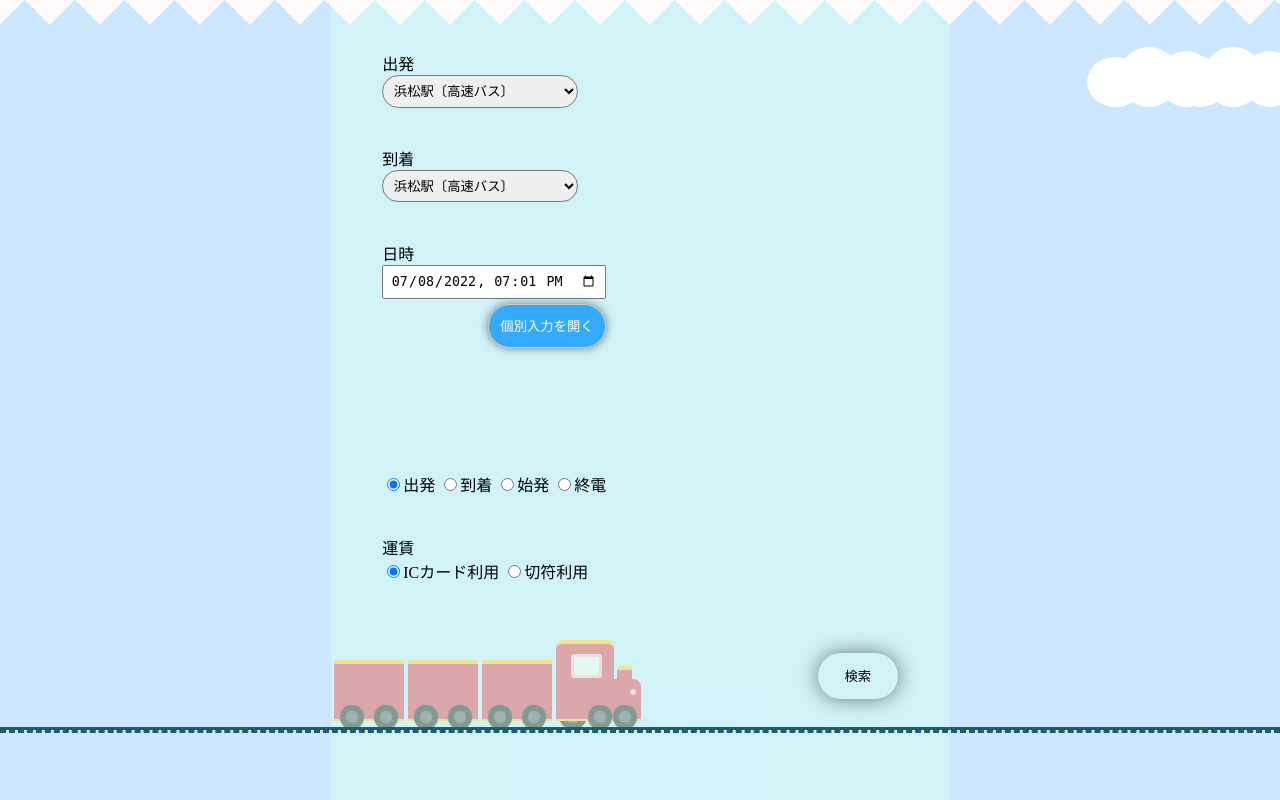
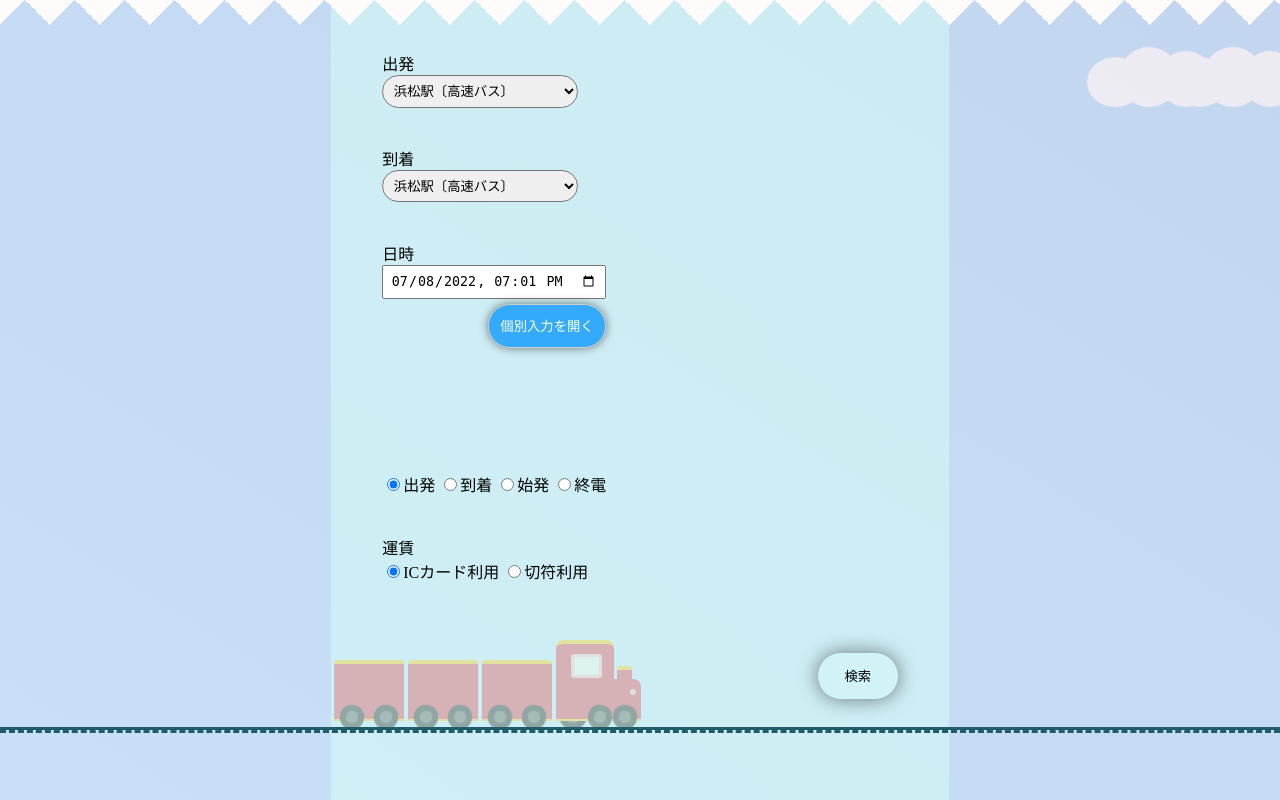
Before and after one commit to hk-pG/php_kadai, a PHP site: page /kadai04.php in a window 1280 px wide. Shown: the part 67-867 px from the top of the page. Run offline with PHP 8.4, Linux system fonts and the light colour scheme; some web fonts are replaced.

Commit message:
create gradation

```diff
--- a/scss/animations.scss
+++ b/scss/animations.scss
@@ -59,3 +59,15 @@
     opacity: 1;
   }
 }
+
+@keyframes bgGradient {
+  0% {
+    background-position: 0% 50%;
+  }
+  50% {
+    background-position: 100% 50%;
+  }
+  100% {
+    background-position: 0% 50%;
+  }
+}
--- a/scss/kadai04.css
+++ b/scss/kadai04.css
@@ -1,3 +1,4 @@
+@charset "UTF-8";
 body {
   overflow-x: hidden;
 }
@@ -428,12 +429,12 @@ body {
   70% {
     -webkit-transform: translateY(-60vh) rotate(360deg);
             transform: translateY(-60vh) rotate(360deg);
-    opacity: 1;
+    opacity: 0.5;
   }
   100% {
     -webkit-transform: translateY(-120vh) rotate(720deg);
             transform: translateY(-120vh) rotate(720deg);
-    opacity: 0;
+    opacity: 1;
   }
 }
 
@@ -446,12 +447,36 @@ body {
   70% {
     -webkit-transform: translateY(-60vh) rotate(360deg);
             transform: translateY(-60vh) rotate(360deg);
-    opacity: 1;
+    opacity: 0.5;
   }
   100% {
     -webkit-transform: translateY(-120vh) rotate(720deg);
             transform: translateY(-120vh) rotate(720deg);
-    opacity: 0;
+    opacity: 1;
+  }
+}
+
+@-webkit-keyframes bgGradient {
+  0% {
+    background-position: 0% 50%;
+  }
+  50% {
+    background-position: 100% 50%;
+  }
+  100% {
+    background-position: 0% 50%;
+  }
+}
+
+@keyframes bgGradient {
+  0% {
+    background-position: 0% 50%;
+  }
+  50% {
+    background-position: 100% 50%;
+  }
+  100% {
+    background-position: 0% 50%;
   }
 }
 
@@ -571,6 +596,12 @@ main {
       -ms-flex-pack: space-evenly;
           justify-content: space-evenly;
   min-height: 100%;
+  background-image: -webkit-gradient(linear, left bottom, right top, from(rgba(204, 230, 253, 0.2)), color-stop(rgba(188, 207, 237, 0.2)), color-stop(rgba(175, 184, 219, 0.2)), color-stop(rgba(165, 160, 198, 0.2)), to(rgba(157, 137, 176, 0.2)));
+  background-image: linear-gradient(to right top, rgba(204, 230, 253, 0.2), rgba(188, 207, 237, 0.2), rgba(175, 184, 219, 0.2), rgba(165, 160, 198, 0.2), rgba(157, 137, 176, 0.2));
+  background-size: 200% 200%;
+  /*サイズを大きくひきのばす*/
+  -webkit-animation: bgGradient 20s ease infinite;
+          animation: bgGradient 20s ease infinite;
 }
 
 main form {
--- a/scss/kadai04.scss
+++ b/scss/kadai04.scss
@@ -107,6 +107,16 @@ main {
   display: flex;
   justify-content: space-evenly;
   min-height: 100%;
+  background-image: linear-gradient(
+    to right top,
+    rgba(204, 230, 253, 0.2),
+    rgba(188, 207, 237, 0.2),
+    rgba(175, 184, 219, 0.2),
+    rgba(165, 160, 198, 0.2),
+    rgba(157, 137, 176, 0.2)
+  );
+  background-size: 200% 200%; /*サイズを大きくひきのばす*/
+  animation: bgGradient 20s ease infinite;
 
   form {
     background-color: rgba(213, 255, 243, 0.5);
```
Also changed, not shown: scss/animations.css (+24 -0 lines), 2 other files.
